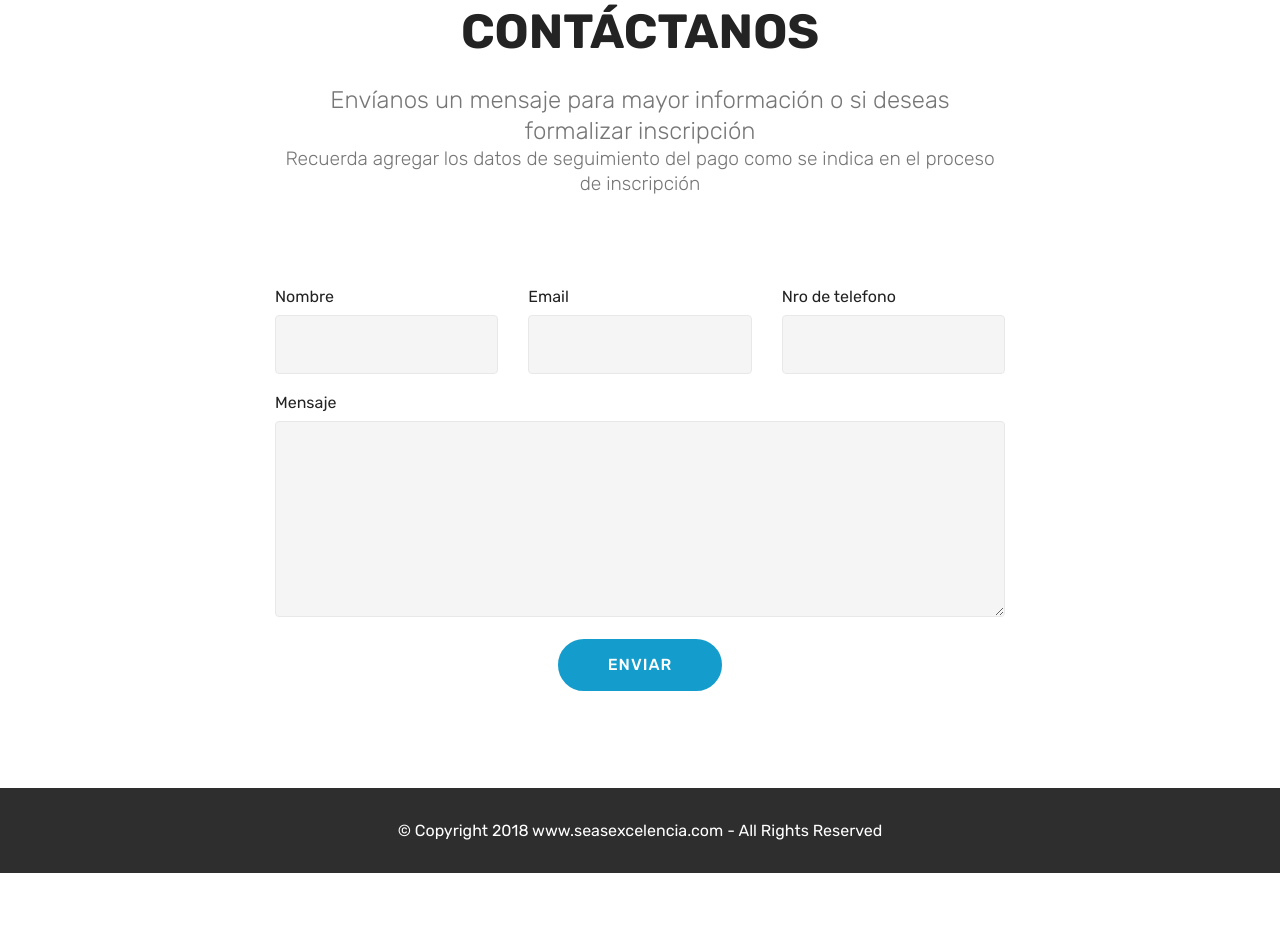
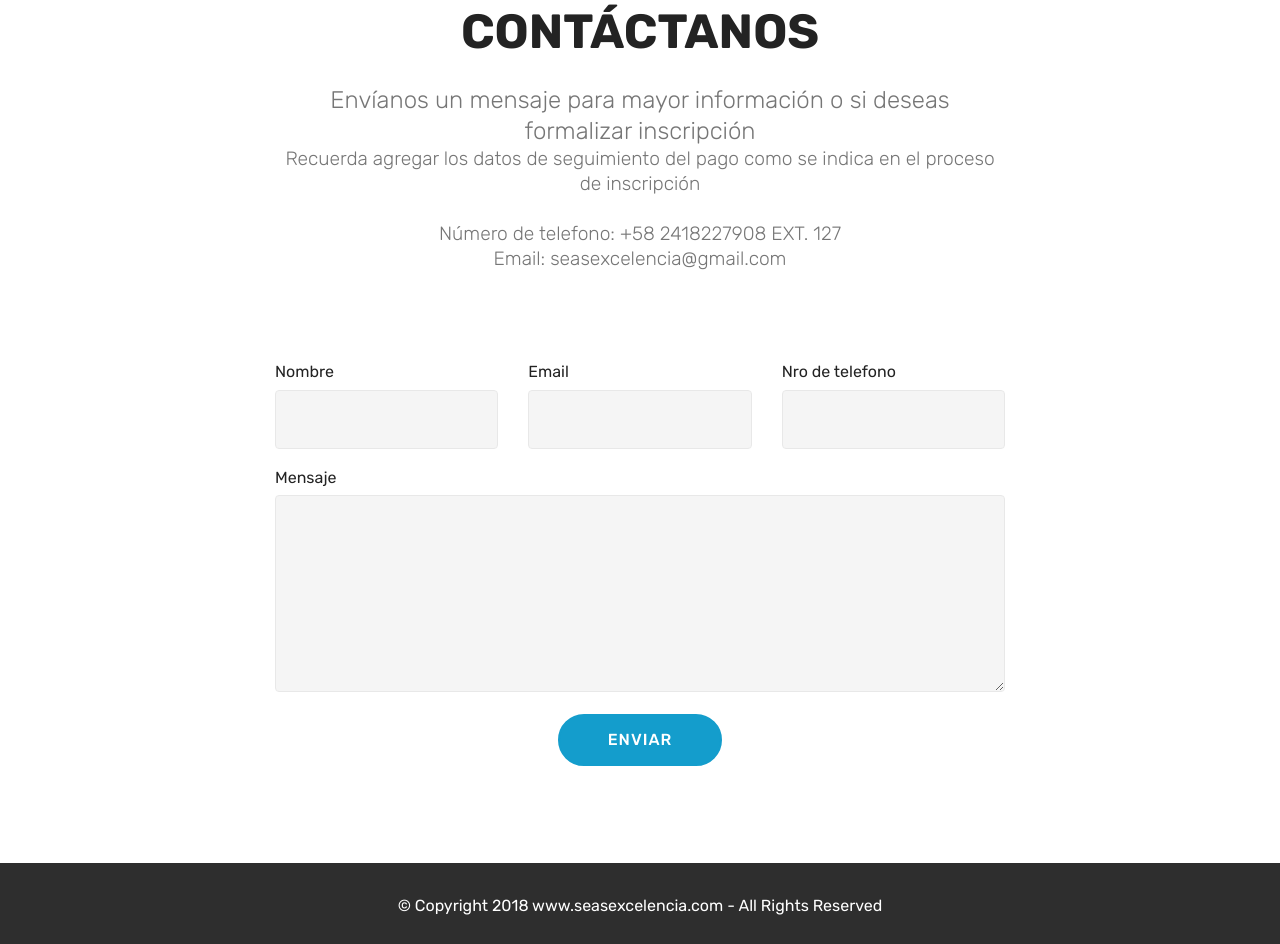
Before and after one commit to Robersillo/diplomado, a plain HTML site: page index.html in a window 1280 px wide. Shown: the part 3166-4110 px from the top of the page. Before the commit the page ends 4039 px from the top, so only its background shows below. Drawn offline with Linux system fonts and the light colour scheme; files whose address does not match are found by name.

Commit message:
contacto
contacto

```diff
--- a/index.html
+++ b/index.html
@@ -284,7 +284,13 @@
 
                 <h3 class="mbr-section-subtitle align-center mbr-light pb-3 mbr-fonts-style display-5">Envíanos un mensaje para mayor información o si deseas formalizar inscripción
                   <br>
-                  <div style="font-size: 0.8em;"> Recuerda agregar los datos de seguimiento del pago como se indica en el proceso de inscripción </div>
+                  <div style="font-size: 0.8em;"> Recuerda agregar los datos de seguimiento del pago como se indica en el proceso de inscripción
+                    <br>
+                    <br>
+                    Número de telefono: +58 2418227908 EXT. 127
+                    <br>
+                    Email: seasexcelencia@gmail.com
+                  </div>
 
                     &nbsp;</h3>
             </div>
```
